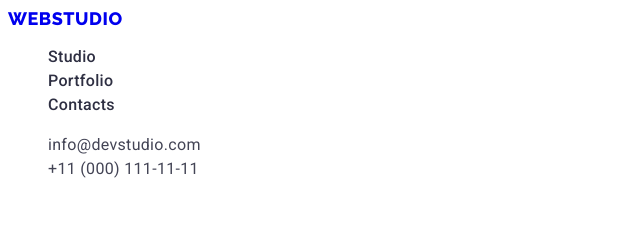
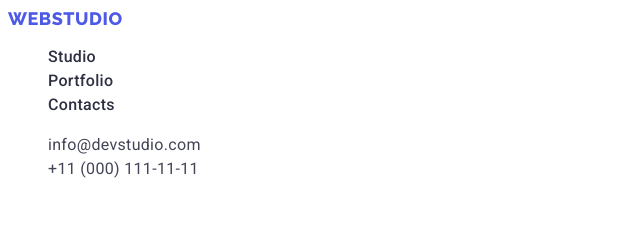
Before and after one commit to Juliet2201/goit-martkup-hw-02, a plain HTML site: page index.html in a window 1280 px wide. Shown: the top 225 px of the page, 0-640 px from the left. Drawn offline with Linux system fonts and the light colour scheme.

Commit message:
logo color 2

```diff
--- a/css/styles.css
+++ b/css/styles.css
@@ -26,8 +26,7 @@ body {
  line-height: 1.17;
  letter-spacing: 0.03em;
  text-transform: uppercase;
- text-decoration:none
- text-color: #4D5AE5;
+ color:  #4D5AE5;
 }
 
 .link {
@@ -38,7 +37,7 @@ body {
 }
 .header-logo:hover,
 .header-logo:focus {
-  color: #404BBF;
+ color: #404BBF;
 }
 
 .header-list {
```
